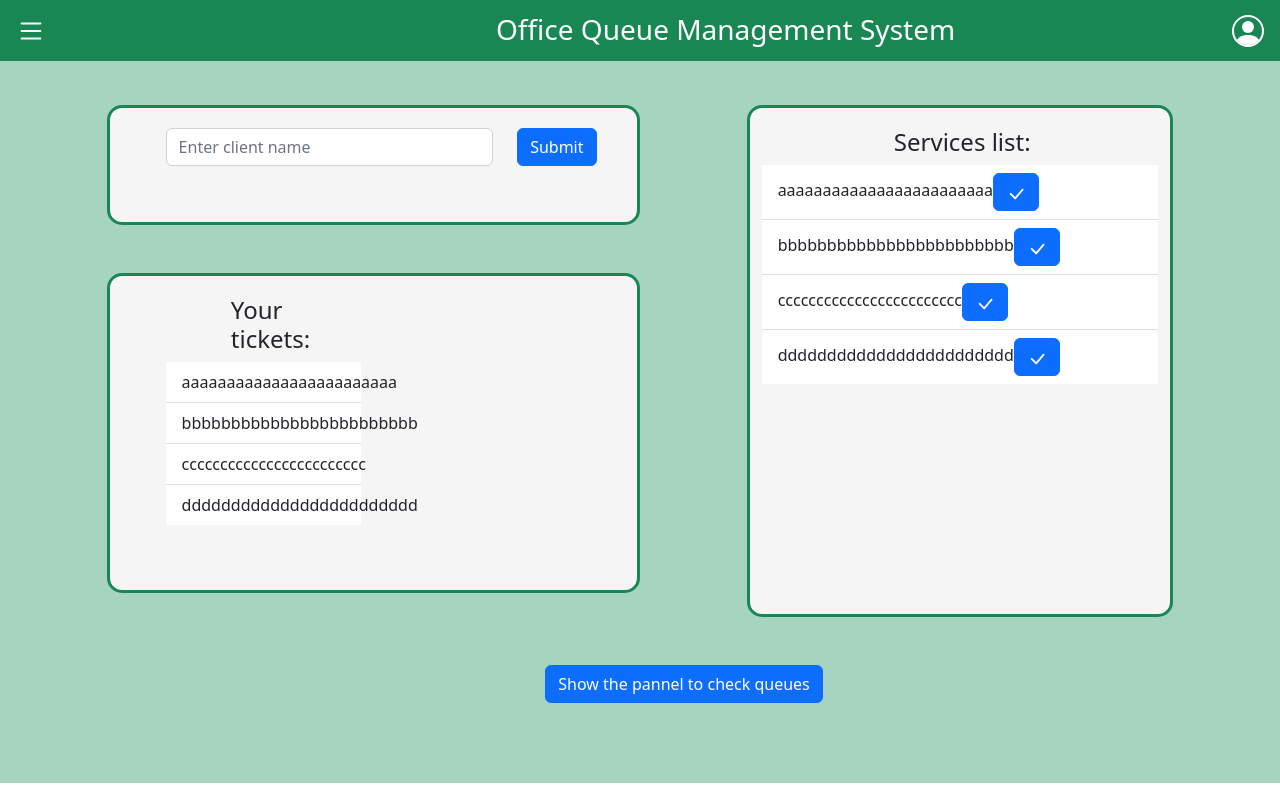
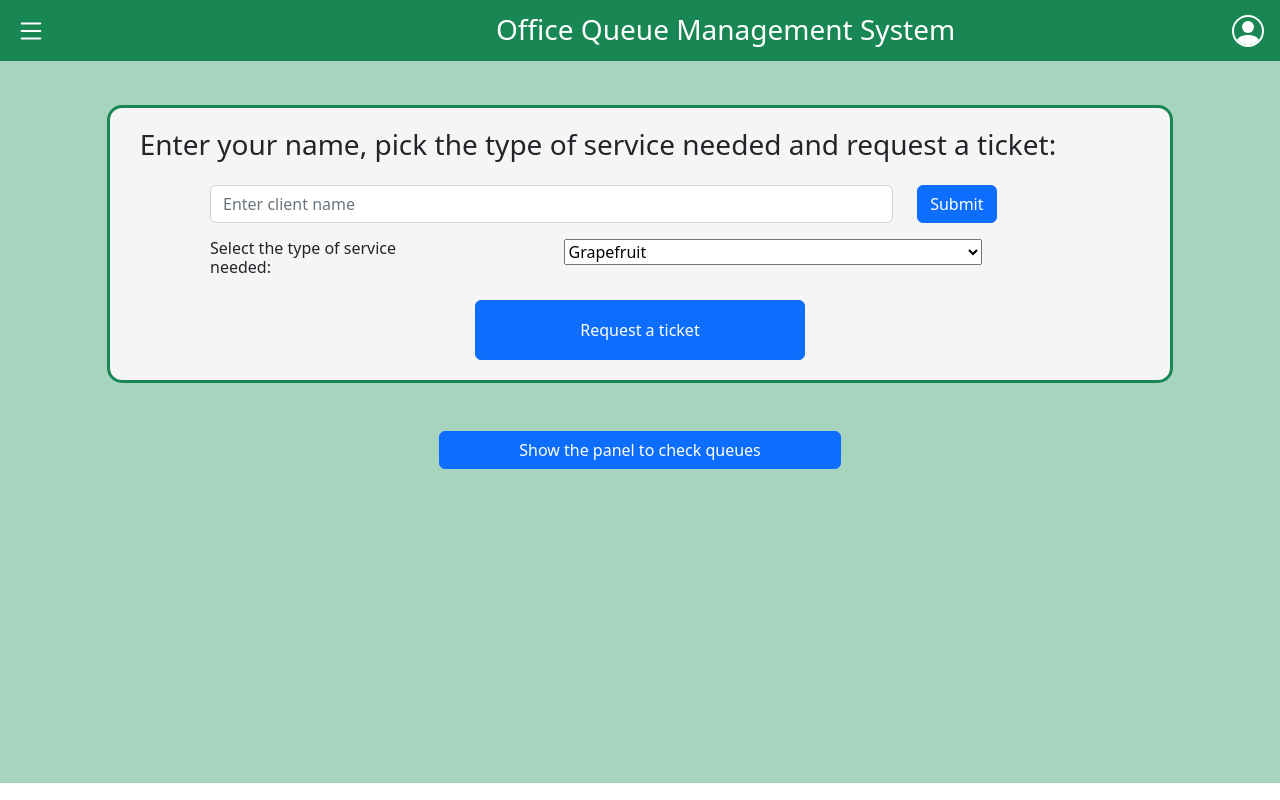
Before and after one commit to alessiomason/SE2022-11-OfficeQueueManager, a React (Create React App) app in the folder client/: page /client in a window 1280 px wide. Built offline with nearby package versions, Linux system fonts and the light colour scheme.

Commit message:
Modified interface to get a ticket
Client can only get one ticket

```diff
--- a/client/src/API.js
+++ b/client/src/API.js
@@ -1,4 +1,9 @@
 const APIURL = new URL('http://localhost:3001/api/');
+
+async function getTicket(clientName) {
+	// temporarily, I return a random number between 1 and 99
+	return Math.floor(Math.random() * 99) + 1;
+}
 
 async function login(credentials) {
 	let response = await fetch(new URL('sessions', APIURL), {
@@ -32,5 +37,5 @@ async function getUserInfo() {
 	}
 }
 
-const API = { login, logout, getUserInfo };
+const API = { getTicket, login, logout, getUserInfo };
 export default API;
--- a/client/src/App.css
+++ b/client/src/App.css
@@ -6,18 +6,18 @@
   padding-top: 50px;
   height: 91vh;
   background-size: cover;
-  top:0;
+  top: 0;
   justify-content: center;
   background-color: #a7d4be;
 
 }
 
-.pTag{
+.pTag {
   display: inline;
-  margin-left:8vh;
+  margin-left: 8vh;
 }
 
-.login-border{
+.login-border {
   border: 3px solid #198754;
   border-radius: 4%;
   height: 70vh;
@@ -27,7 +27,7 @@
 }
 
 
-.home-border{
+.home-border {
   border: 3px solid #198754;
   border-radius: 15px;
   height: 40vh;
@@ -36,16 +36,15 @@
   background-color: whitesmoke;
 }
 
-.client-border1{
+.client-border1 {
   border: 3px solid #198754;
   border-radius: 15px;
-  height: 15vh;
   overflow: auto;
   padding-top: 20px;
   background-color: whitesmoke;
 }
 
-.client-border2{
+.client-border2 {
   border: 3px solid #198754;
   border-radius: 15px;
   height: 40vh;
@@ -54,7 +53,7 @@
   background-color: whitesmoke;
 }
 
-.client-border3{
+.client-border3 {
   border: 3px solid #198754;
   border-radius: 15px;
   height: 64vh;
@@ -62,3 +61,33 @@
   padding-top: 20px;
   background-color: whitesmoke;
 }
+
+.title {
+  padding-left: 30px !important;
+  padding-bottom: 15px;
+}
+
+.select,
+.queues-btn {
+  width: 100%;
+}
+
+.select-row {
+  padding-bottom: 15px;
+}
+
+.request-button {
+  width: 100%;
+  min-height: 60px;
+  margin-bottom: 20px;
+}
+
+.client-name {
+  font-size: 50px;
+  margin-bottom: 20px;
+}
+
+.ticket-number {
+  font-size: 100px;
+  margin-bottom: 20px;
+}
--- a/client/src/components/ClientLayout.js
+++ b/client/src/components/ClientLayout.js
@@ -1,78 +1,91 @@
+import { useState } from 'react';
 import { Button, Col, Form, Nav, Row, ListGroup, Navbar, Container, NavDropdown, ButtonGroup } from "react-bootstrap";
 import '../App.css';
+import API from '../API';
 
 import { default as Confirm } from '../icons/confirm.svg';
 
 function MyClientLayout() {
+  const [clientName, setClientName] = useState('');
+  const [ticketNumber, setTicketNumber] = useState(-1);
+  const [serviceType, setServiceType] = useState('');
+
+  async function handleSubmit() {
+    const t = await API.getTicket(clientName);
+    setTicketNumber(t);
+  }
+
   return (
-        <>
     <Container>
       <Row>
-          <Col md={{ span: 5, offset: 1 }}>
-            <Form >
+        <Col md={{ span: 10, offset: 1 }}>
           <Row className="client-border1">
+            {ticketNumber < 0 ?
+              <RequestTicket handleSubmit={handleSubmit} clientName={clientName} setClientName={setClientName} serviceType={serviceType} setServiceType={setServiceType} /> :
+              <ShowTicket clientName={clientName} ticketNumber={ticketNumber} />}
+          </Row>
+        </Col>
+      </Row>
+      <Row className="mt-5">
+        <Col></Col>
+        <Col md={4} >
+          <Button className='queues-btn'>Show the panel to check queues</Button>
+        </Col>
+        <Col></Col>
+      </Row>
+    </Container>
+  );
+}
+
+function RequestTicket(props) {
+  return (
+    <Form onSubmit={props.handleSubmit}>
+      <Row>
+        <h3 className="title">Enter your name, pick the type of service needed and request a ticket:</h3>
         <Col md={{ span: 8, offset: 1 }}>
-                  <Form.Group className="mb-3" controlId="formBasicEmail">
-                    <Form.Control type="email" placeholder="Enter client name" />
+          <Form.Group className="mb-3">
+            <Form.Control type="text" placeholder="Enter client name" value={props.clientName} onChange={ev => props.setClientName(ev.target.value)} />
           </Form.Group>
         </Col>
         <Col md={3}>
-                  <Button variant="primary" type="submit" > Submit </Button>
+          <Button variant="primary" type="submit">Submit</Button>
         </Col>
       </Row>
-            </Form>
-            <Row className="client-border2 mt-5">
+      <Row className='select-row'>
+        <Col md={{ span: 3, offset: 1 }}>
+          <h6>Select the type of service needed:</h6>
+        </Col>
         <Col md={{ span: 5, offset: 1 }}>
-                <Col md={{ span: 8, offset: 4 }}>
-                  <h4 > Your tickets: </h4>
-                </Col>
-                <ListGroup variant="flush">
-                  <ListGroup.Item action className='ticket-item'>
-                    aaaaaaaaaaaaaaaaaaaaaaaa
-                  </ListGroup.Item>
-                  <ListGroup.Item action className='ticket-item' >
-                    bbbbbbbbbbbbbbbbbbbbbbbb
-                  </ListGroup.Item>
-                  <ListGroup.Item action className='ticket-item'>
-                    cccccccccccccccccccccccc
-                  </ListGroup.Item>
-                  <ListGroup.Item action className='ticket-item'>
-                    dddddddddddddddddddddddd
-                  </ListGroup.Item>
-                </ListGroup>
+          <select value={props.serviceType} onChange={ev => props.setServiceType(ev.target.value)} className="select">
+            <option value="grapefruit">Grapefruit</option>
+            <option value="lime">Lime</option>
+            <option value="coconut">Coconut</option>
+            <option value="mango">Mango</option>
+          </select>
         </Col>
       </Row>
+      <Row>
+        <Col></Col>
+        <Col md={4}>
+          <Button type='submit' className='request-button'>Request a ticket</Button>
         </Col>
-          <Col md={{span: 4, offset: 1 }} className="client-border3">
-                <Col md={{ span: 8, offset: 4 }}>
-                  <h4 > Services list: </h4>
-                </Col>
-                <ListGroup variant="flush">
-                  <ListGroup.Item action className='ticket-item'>
-                    aaaaaaaaaaaaaaaaaaaaaaaa
-                    <Button> <img src={Confirm} alt="confirm" /></Button>
-                  </ListGroup.Item>
-                  <ListGroup.Item action className='ticket-item' >
-                    bbbbbbbbbbbbbbbbbbbbbbbb
-                    <Button> <img src={Confirm} alt="confirm" /></Button>
-                  </ListGroup.Item>
-                  <ListGroup.Item action className='ticket-item'>
-                    cccccccccccccccccccccccc
-                    <Button> <img src={Confirm} alt="confirm" /></Button>
-                  </ListGroup.Item>
-                  <ListGroup.Item action className='ticket-item'>
-                    dddddddddddddddddddddddd
-                    <Button> <img src={Confirm} alt="confirm" /></Button>
-                  </ListGroup.Item>
-                </ListGroup>
-              </Col>
+        <Col></Col>
       </Row>
-            <Row className="mt-5">
-              <Col md={{span:6, offset: 5}} >
-                <Button> Show the pannel to check queues</Button>
-              </Col>
-            </Row>
-          </Container>
+    </Form>
+  );
+}
+
+function ShowTicket(props) {
+  return (
+    <>
+      <h3 className='title'>Your name:</h3>
+      <div className='d-flex justify-content-center'>
+        <h4 className='client-name'>{props.clientName}</h4>
+      </div>
+      <h3 className='title'>Your ticket number:</h3>
+      <div className='d-flex justify-content-center'>
+        <h4 className='ticket-number'>{props.ticketNumber}</h4>
+      </div>
     </>
   );
 }
```
Lines whose indentation alone changed are shown as unchanged.
